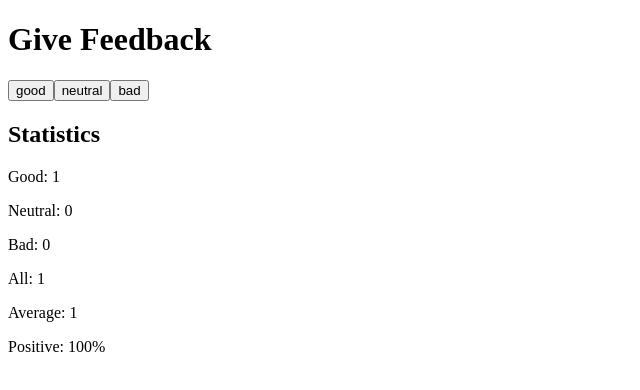
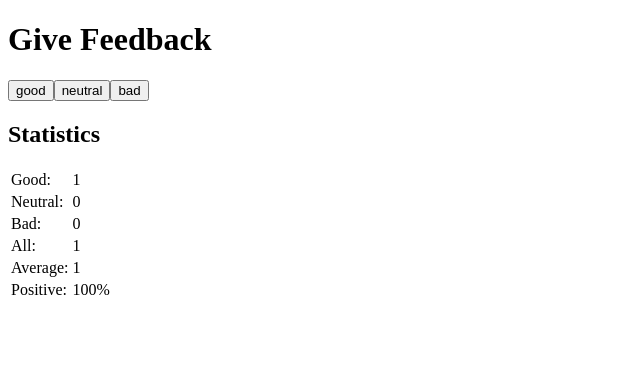
Before and after one commit to ADSmith-100/FullStackOpenSubmissions, a React (Create React App) app in the folder part1/unicafe/: page / in a window 1280 px wide. Both pictures are taken after a click on the button "good". Shown: the top 390 px of the page, without its empty margins (0-640 px from the left). Built offline with nearby package versions, Linux system fonts and the light colour scheme.

Commit message:
adds table for data completes 1.11

```diff
--- a/part1/unicafe/src/index.js
+++ b/part1/unicafe/src/index.js
@@ -26,10 +26,15 @@
   if (props.val2 > 0)
     return (
       <>
-        <p>
-          {props.text} {props.value}
+        <tbody>
+          <tr>
+            <td>{props.text}</td>
+            <td>
+              {props.value}
               {props.perc}
-        </p>
+            </td>
+          </tr>
+        </tbody>
       </>
     );
   return <></>;
@@ -69,6 +74,7 @@
       <Button handleClick={handleNeutralClick} text="neutral" />
       <Button handleClick={handleBadClick} text="bad" />
       <StatsHeader value={all} />
+      <table>
         <Stats value={good} text="Good: " val2={all} />
         <Stats value={neutral} text="Neutral: " val2={all} />
         <Stats value={bad} text="Bad: " val2={all} />
@@ -80,6 +86,7 @@
           text="Positive: "
           val2={all}
         />
+      </table>
     </div>
   );
 };
```
Lines whose indentation alone changed are shown as unchanged.
